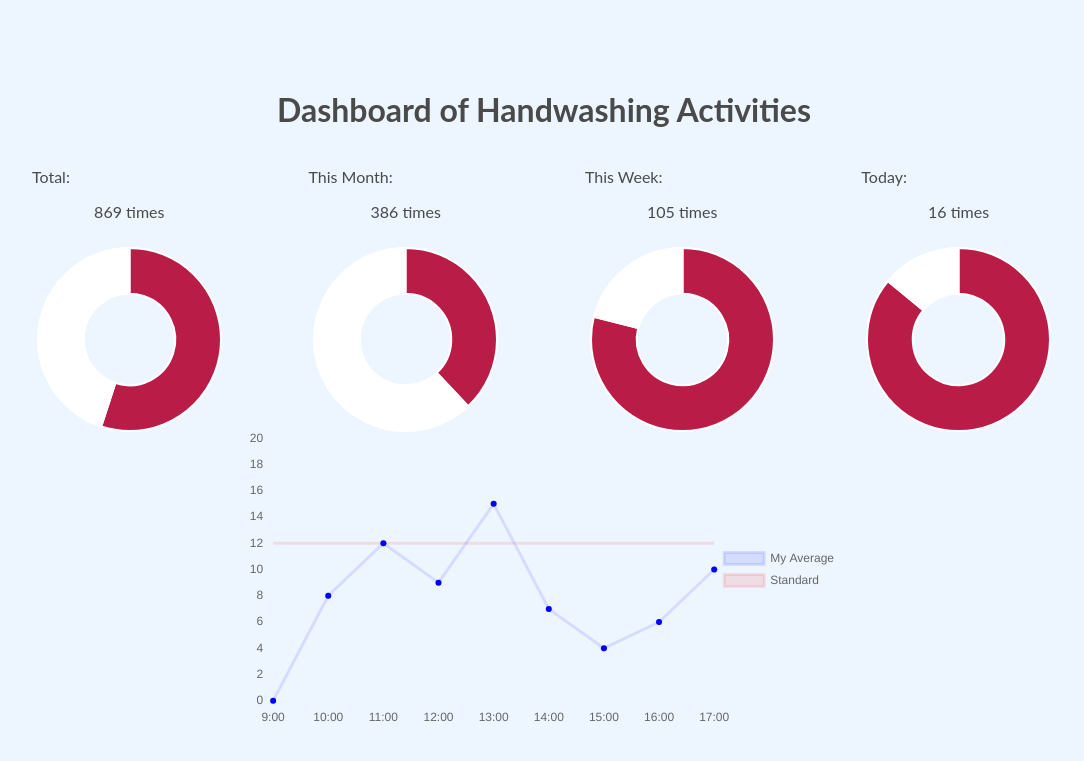
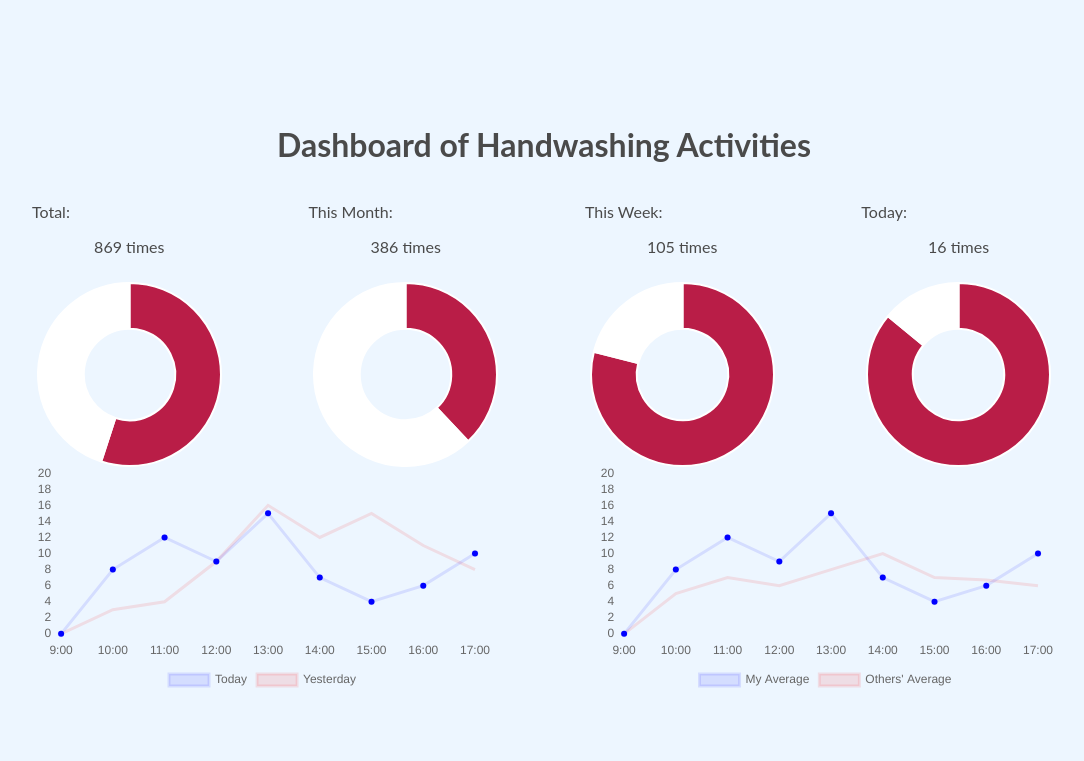
Before and after one commit to junjie-chan/Handwashing-Monitor-Dashboard, a CodeIgniter 4 app: the page made by app/Views/dashboard.php in a window 1280 px wide. Shown: the top 761 px of the page, without its empty margins (96-1180 px from the left). Run offline with PHP 8.4 and a stand-in for CodeIgniter, Linux system fonts and the light colour scheme; the template is opened without the code that fills it, so the values that code supplies are empty; some libraries are stand-ins or nearby versions.

Commit message:
LAZYCC-63 Add line charts for comparison between today and yesterday, and between individual and others.

```diff
--- a/app/Views/dashboard.php
+++ b/app/Views/dashboard.php
@@ -52,7 +52,16 @@
         </div>
     </div>
 
-    <canvas id="line_chart" style="width:100%;max-width:600px"></canvas>
+    <div id="lines_container">
+        <div class="line_container">
+            <canvas id="individual_yesterday" style="width:100%;max-width:600px"></canvas>
+        </div>
+
+        <div class="line_container">
+            <canvas id="individual_others" style="width:100%;max-width:600px"></canvas>
+        </div>
+    </div>
+
 
     <!-- Donut charts adjustment -->
     <script>
--- a/public/css/dashboard .css
+++ b/public/css/dashboard .css
@@ -25,12 +25,26 @@ body {
     width: 80%;
     display: flex;
 }
-#donuts_container div {
+.donut_container {
     /* width: 19%; */
     z-index: 1;
     margin-right: 8%;
     /* border: 3px solid black; */
 }
-#donuts_container div:last-of-type {
+.donut_container:last-of-type {
     margin-right: 0;
 }
+
+/* Line Charts' Settings */
+#lines_container {
+    width: 80%;
+    display: flex;
+}
+.line_container {
+    width: 45%;
+    margin-right: 10%;
+    /* border: 3px solid black; */
+}
+.line_container:last-of-type {
+    margin-right: 0;
+}
--- a/public/javascript/dashboard.js
+++ b/public/javascript/dashboard.js
@@ -73,7 +73,7 @@ new Chart("day", {
   },
 });
 
-// Create line chart
+// Create line charts
 const time = [
   "9:00",
   "10:00",
@@ -86,17 +86,18 @@ const time = [
   "17:00",
 ];
 const individual = [0, 8, 12, 9, 15, 7, 4, 6, 10];
-// const others = [0, 5, 7, 6, 8, 10, 7, 6.7, 6];
-const standard = [].concat(...Array(individual.length).fill([12]));
 
-new Chart("line_chart", {
+// Individual vs Yesterday
+const yesterday = [0, 3, 4, 9, 16, 12, 15, 11, 8];
+
+new Chart("individual_yesterday", {
   type: "line",
   data: {
     labels: time,
     datasets: [
       // Draw individual average line
       {
-        label: "My Average",
+        label: "Today",
         fill: false,
         lineTension: 0,
         backgroundColor: "rgba(0,0,255,1.0)",
@@ -105,19 +106,19 @@ new Chart("line_chart", {
       },
       // Draw standard line
       {
-        label: "Standard",
+        label: "Yesterday",
         fill: false,
         lineTension: 0,
         backgroundColor: "rgba(255,0,0,1.0)",
         borderColor: "rgba(255,0,0,0.1)",
-        data: standard,
+        data: yesterday,
         pointRadius: 0,
       },
     ],
   },
   options: {
     legend: {
-      position: "right",
+      position: "bottom",
       labels: {
         padding: 10,
       },
@@ -137,3 +138,56 @@ new Chart("line_chart", {
     },
   },
 });
+
+// Individual vs Others
+const others = [0, 5, 7, 6, 8, 10, 7, 6.7, 6];
+
+new Chart("individual_others", {
+  type: "line",
+  data: {
+    labels: time,
+    datasets: [
+      // Draw individual average line
+      {
+        label: "My Average",
+        fill: false,
+        lineTension: 0,
+        backgroundColor: "rgba(0,0,255,1.0)",
+        borderColor: "rgba(0,0,255,0.1)",
+        data: individual,
+      },
+      // Draw standard line
+      {
+        label: "Others' Average",
+        fill: false,
+        lineTension: 0,
+        backgroundColor: "rgba(255,0,0,1.0)",
+        borderColor: "rgba(255,0,0,0.1)",
+        data: others,
+        pointRadius: 0,
+      },
+    ],
+  },
+  options: {
+    responsive: true,
+    legend: {
+      position: "bottom",
+      labels: {
+        padding: 10,
+      },
+    },
+    scales: {
+      xAxes: [
+        {
+          gridLines: { display: false },
+        },
+      ],
+      yAxes: [
+        {
+          ticks: { min: 0, max: 20 },
+          gridLines: { display: false },
+        },
+      ],
+    },
+  },
+});
```
